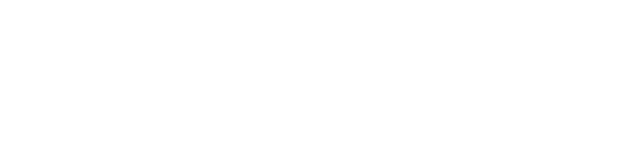
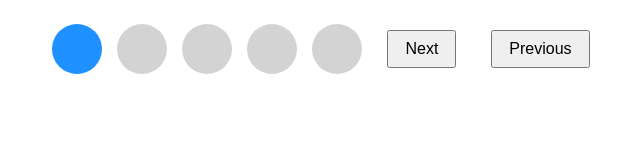
Before and after one commit to acciojob/progress-bar-GauravTayadeDevloper, a website: page main.html in a window 1280 px wide. Shown: the whole page, without its empty margins (314-954 px from the left). Drawn offline with Linux system fonts and the light colour scheme.

Commit message:
created a submission

```diff
--- a/main.html
+++ b/main.html
@@ -8,6 +8,16 @@
 
 <body>
 	<!-- the entire body must be written by student -->
+	<div class="container">
+		<span class="circle active" id="circle-1"></span>
+		<span class="circle" id="circle-2"></span>
+		<span class="circle"id="circle-3"></span>
+		<span class="circle"id="circle-4"></span>
+		<span class="circle"id="circle-5"></span>
+		<button id="next">Next</button>
+		<button id="prev">Previous</button>
+	</div>
+
     <script type="text/javascript" src="./script.js">
 </script>
 
--- a/script.js
+++ b/script.js
@@ -1 +1,21 @@
 //your JS code here. If required.
+let circle= document.querySelectorAll(".circle");
+let current =0;
+function updateCircle() {
+	circle.forEach((c,i)=>{
+		c.classList.toggle("active",i===current);
+	})
+}
+document.getElementById("next").addEventListener('click',()=>{
+	if(current<circle.length-1){
+		current++;
+		updateCircle();
+	}
+})
+document.getElementById("prev").addEventListener('click',()=>{
+	if(current>0)
+	{
+		current--;
+		updateCircle();
+	}
+})
--- a/styles.css
+++ b/styles.css
@@ -1 +1,31 @@
-/*  your css code here. If applicable */
+    .container {
+      display: flex;
+      justify-content: center;
+      align-items: center;
+      gap: 15px;
+      margin: 20px;
+    }
+
+    .circle {
+      width: 50px;
+      height: 50px;
+      border-radius: 50%;
+      background-color: lightgray;
+      display: flex;
+      justify-content: center;
+      align-items: center;
+      font-weight: bold;
+    }
+
+    .active {
+      background-color: dodgerblue;
+      color: white;
+    }
+
+
+    button {
+      margin: 10px;
+      padding: 8px 16px;
+      font-size: 16px;
+
+    }
```
